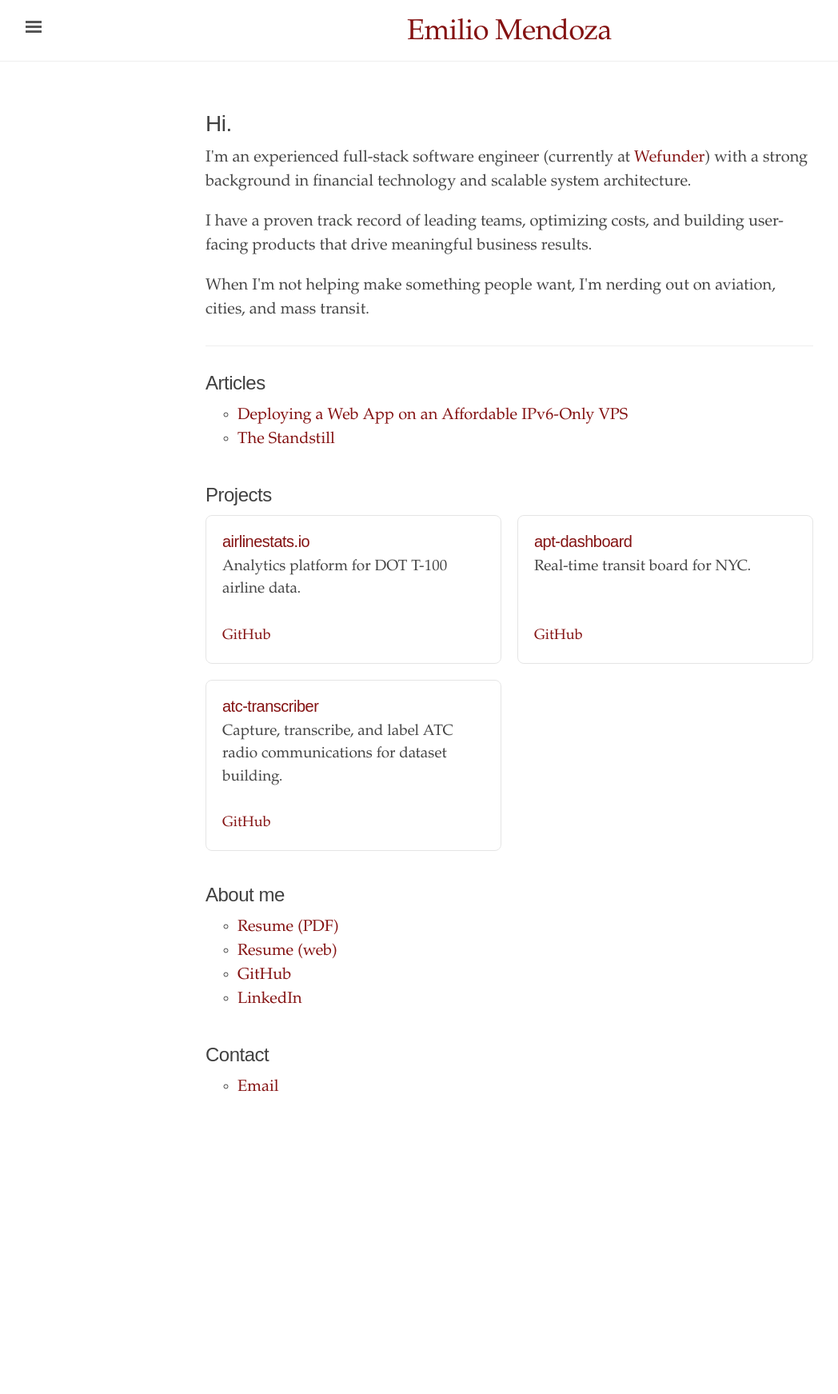
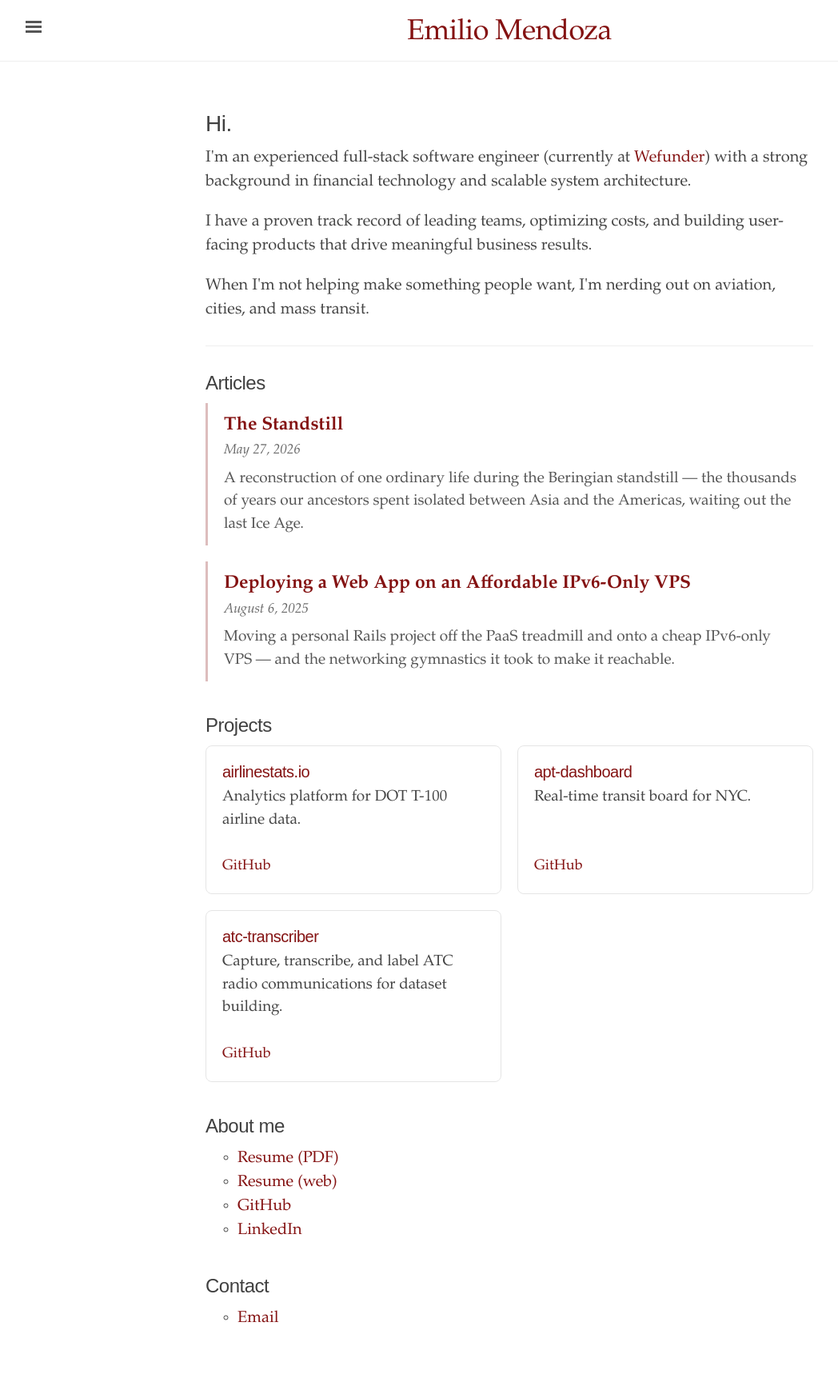
Before and after one commit to emilio2601/emilio2601.dev, a Jekyll site: the page built from index.html, in a window 1280 px wide. Shown: the whole page at 80% size, without its empty margins (3-1051 px from the left). Built offline with Jekyll 4.4.1, drawn with Linux system fonts in a browser that asks for light colours; before the commit the page ends 1454 px from its top, so only the background shows below that.

Commit message:
Redesign homepage articles list with blurbs
The articles list was just bare title links in source order. Sort by
publication-date (newest first), and show the date plus a one-line
blurb for each entry, pulled from a new `description` front-matter
field on each text. Style it as an accent-bar list: a muted-red left
bar that brightens on hover, replacing the default bullets.

Co-Authored-By: Claude Opus 4.8 (1M context) <noreply@anthropic.com>

```diff
--- a/_texts/deploying-a-web-app-affordable-ipv6-only-vps.md
+++ b/_texts/deploying-a-web-app-affordable-ipv6-only-vps.md
@@ -4,6 +4,7 @@ title: "Deploying a Web App on an Affordable IPv6-Only VPS"
 author: Emilio Mendoza
 editor: Emilio Mendoza
 publication-date: 2025-08-06
+description: "Moving a personal Rails project off the PaaS treadmill and onto a cheap IPv6-only VPS — and the networking gymnastics it took to make it reachable."
 toc:
 - Intro
 - Connecting to the server
--- a/_texts/the-standstill.md
+++ b/_texts/the-standstill.md
@@ -4,6 +4,7 @@ title: "The Standstill"
 author: Claude
 editor: Emilio Mendoza
 publication-date: 2026-05-27
+description: "A reconstruction of one ordinary life during the Beringian standstill — the thousands of years our ancestors spent isolated between Asia and the Americas, waiting out the last Ice Age."
 toc:
 - A vanished continent
 - The year
--- a/assets/css/style.scss
+++ b/assets/css/style.scss
@@ -27,6 +27,45 @@ $link-color: #841212;
 
 @import "ed";
 @import "syntax";
+
+/* Article list (scoped) */
+.texts.articles {
+  list-style: none;
+  padding-left: 0;
+  margin: 0;
+}
+
+.texts.articles .article {
+  padding: 0.55rem 0.75rem 0.6rem 1rem;
+  border-left: 3px solid rgba($link-color, 0.28);
+  border-radius: 0 4px 4px 0;
+  margin-bottom: 1rem;
+  transition: background-color 0.15s ease, border-color 0.15s ease;
+}
+
+.texts.articles .article:hover {
+  background-color: rgba($link-color, 0.04);
+  border-left-color: $link-color;
+}
+
+.texts.articles .article-title {
+  font-size: 1.15rem;
+  font-weight: bold;
+}
+
+.texts.articles .article-meta {
+  font-size: 0.85rem;
+  color: #666;
+  font-style: italic;
+  margin: 0.1rem 0 0.4rem 0;
+}
+
+.texts.articles .article-blurb {
+  margin: 0;
+  font-size: 0.95rem;
+  line-height: 1.5;
+  color: #555;
+}
 
 /* Projects cards (scoped) */
 .projects.cards {
--- a/index.html
+++ b/index.html
@@ -20,13 +20,20 @@ title: "Emilio Mendoza"
 
 <div class="toc">
   <h2>Articles</h2>
-  <ul class="texts">
-  {% for item in site.texts %}
+  <ul class="texts articles">
+  {% assign articles = site.texts | sort: "publication-date" | reverse %}
+  {% for item in articles %}
     {% unless item.permalink == "/resume/" or item.url == "/resume/" or item.layout == "resume" %}
-    <li class="text-title">
-      <a href="{{ site.baseurl }}{{ item.url }}">
+    <li class="article">
+      <a class="article-title" href="{{ site.baseurl }}{{ item.url }}">
         {{ item.title }}
       </a>
+      <p class="article-meta">
+        {{ item['publication-date'] | date: "%B %-d, %Y" }}
+      </p>
+      {% if item.description %}
+      <p class="article-blurb">{{ item.description }}</p>
+      {% endif %}
     </li>
     {% endunless %}
   {% endfor %}
```
